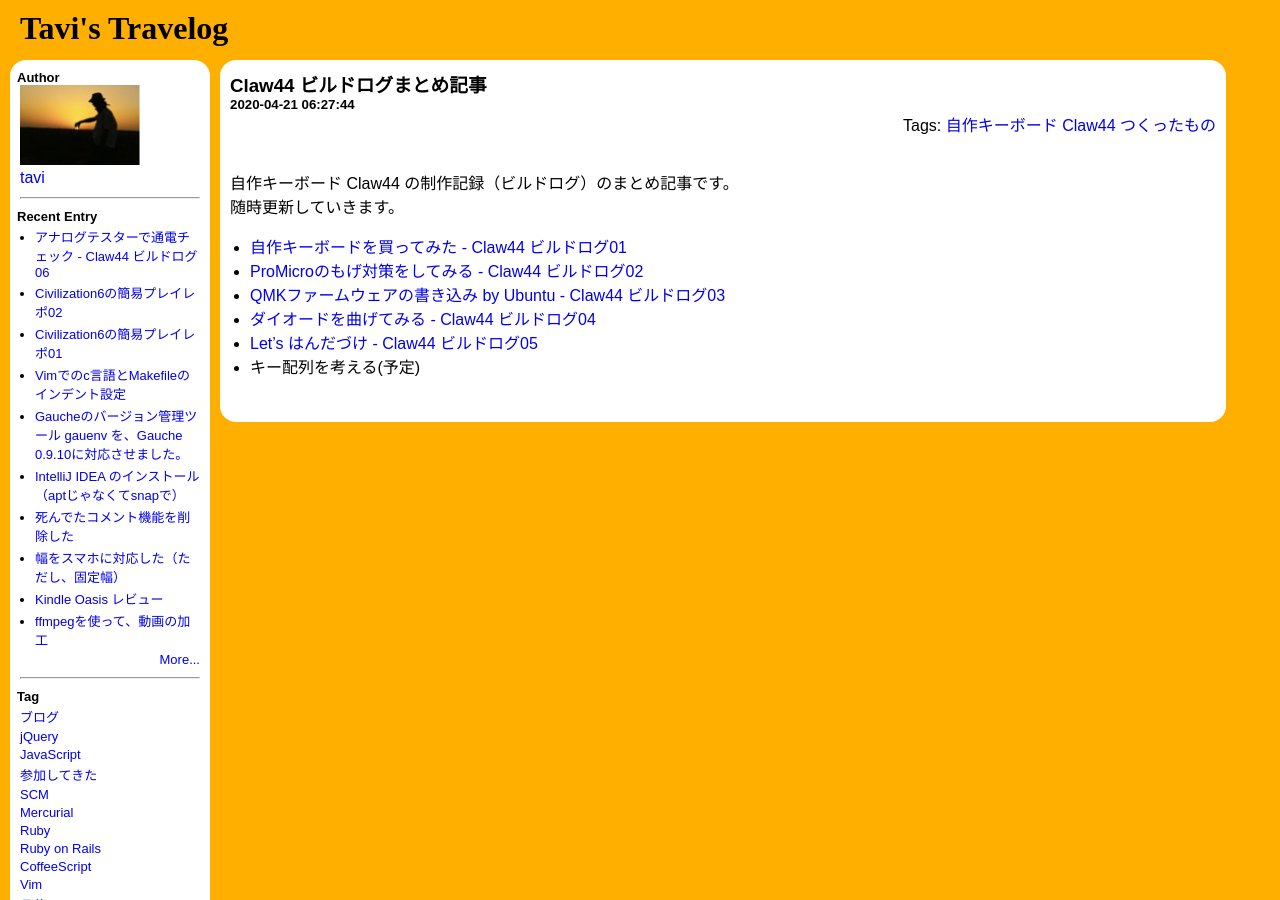
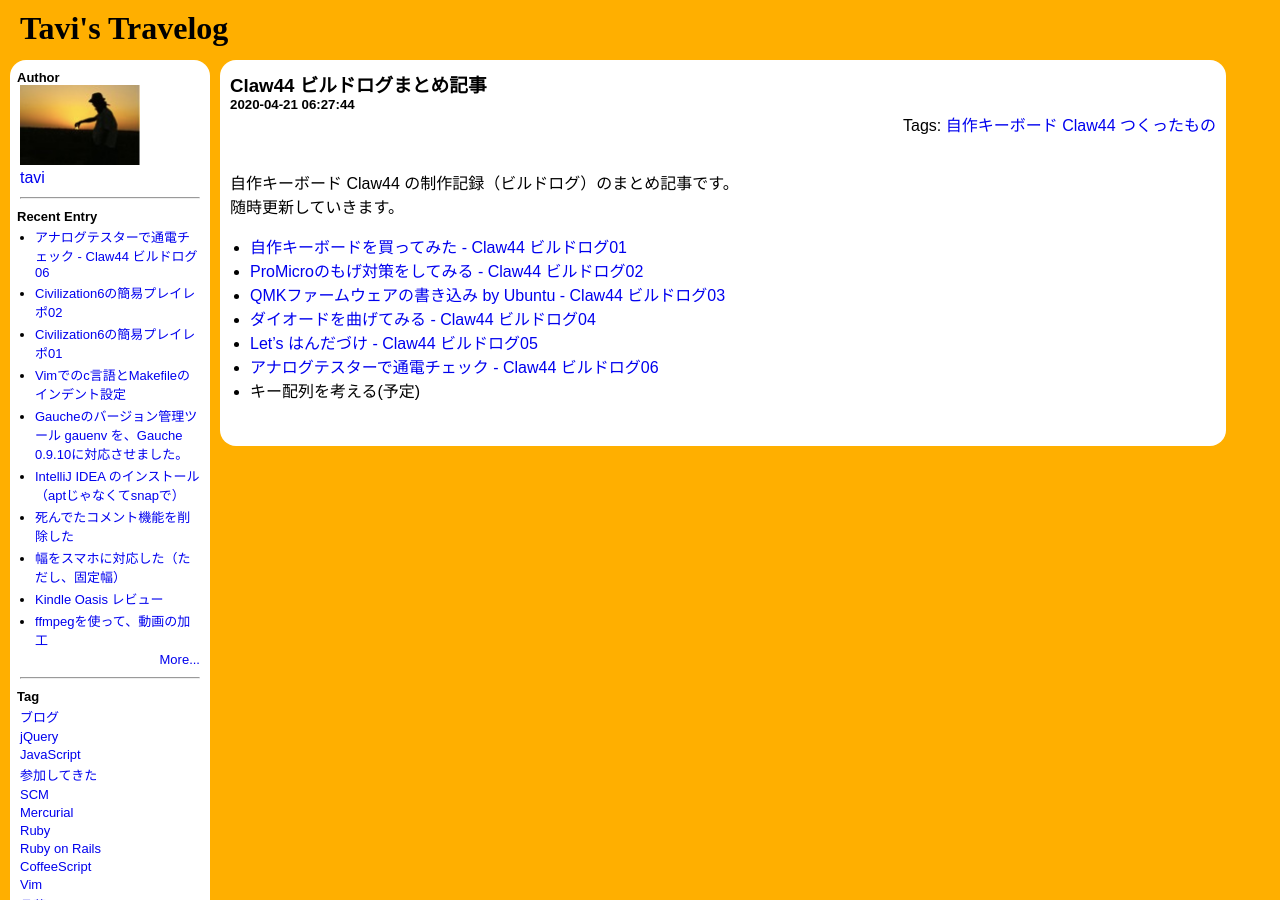
Before and after one commit to ryotakato/ryotakato.github.io, a Jekyll site: the page built from _posts/2020-04-21-claw44-buildlog-00.md, in a window 1280 px wide and 900 px high. Built offline with Jekyll 4.4.1, drawn with Linux system fonts in a browser that asks for light colours.

Commit message:
update summary article

```diff
--- a/_posts/2020-04-21-claw44-buildlog-00.md
+++ b/_posts/2020-04-21-claw44-buildlog-00.md
@@ -15,4 +15,5 @@ date: 2020-04-21 06:27:44
 * [QMKファームウェアの書き込み by Ubuntu - Claw44 ビルドログ03](/2020/04/24/claw44-buildlog-03)
 * [ダイオードを曲げてみる - Claw44 ビルドログ04](/2020/04/25/claw44-buildlog-04)
 * [Let's はんだづけ - Claw44 ビルドログ05](/2020/07/26/claw44-buildlog-05)
+* [アナログテスターで通電チェック - Claw44 ビルドログ06](/2021/02/07/claw44-buildlog-06)
 * キー配列を考える(予定)
```
